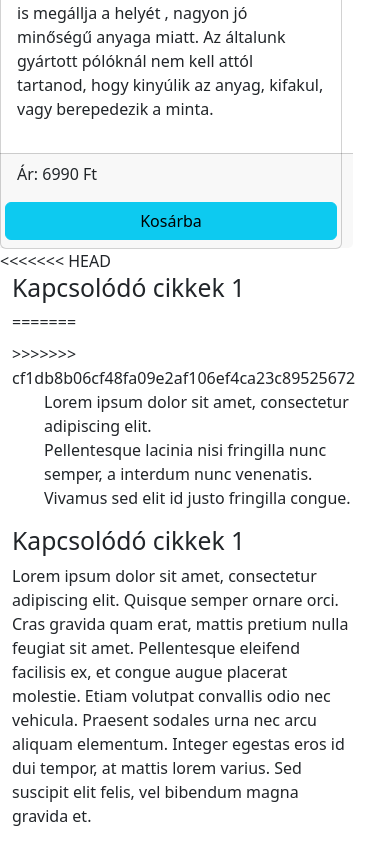
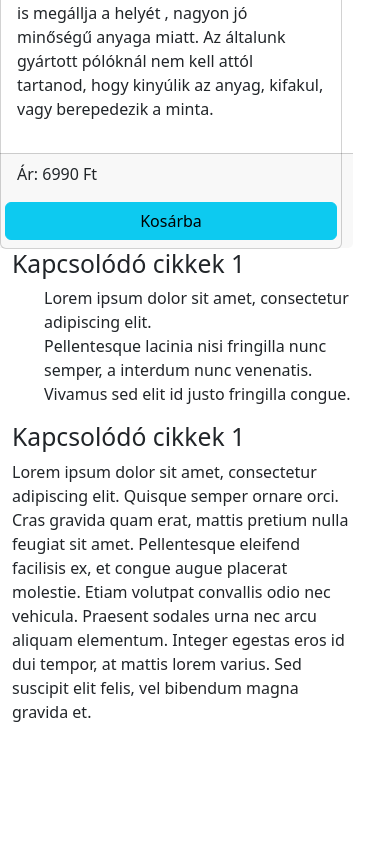
Before and after one commit to viktoriaszalkai/webaruhaz_ave, a plain HTML site: page index.html in a window 390 px wide. Shown: the part 3316-4160 px from the top of the page. After the commit the page ends 4056 px from the top, so only its background shows below. Drawn offline with nearby package versions, Linux system fonts and the light colour scheme.

Commit message:
tablazatkesz

```diff
--- a/index.html
+++ b/index.html
@@ -156,13 +156,8 @@
 
 
         </article>
-<<<<<<< HEAD
-        <aside class="col-md-4">
+        <aside class="col-md-2">
             <h2>Kapcsolódó cikkek 1</h2>
-=======
-        <aside class="col-md-2">
-            <h2></h2>
->>>>>>> cf1db8b06cf48fa09e2af106ef4ca23c89525672
             <ol>
                 <li class="list-group-item">Lorem ipsum dolor sit amet, consectetur adipiscing elit.</li>
                 <li class="list-group-item">Pellentesque lacinia nisi fringilla nunc semper, a interdum nunc venenatis.</li>
```
